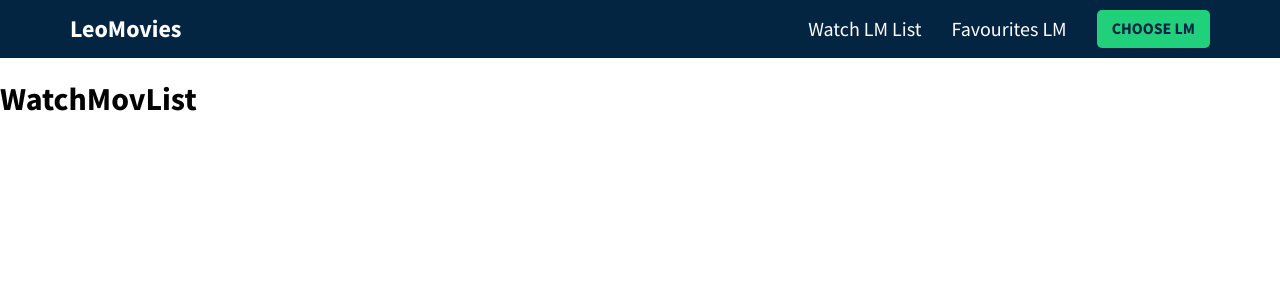
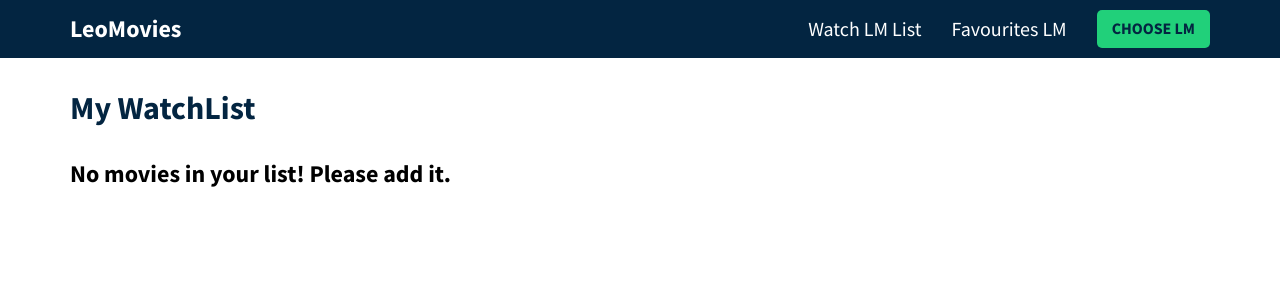
Before and after one commit to MilosTanaskovic/Leo_Movies-React-App, a React (Create React App) app: page /watchlmlist in a window 1280 px wide. Shown: the top 300 px of the page. Built offline with nearby package versions, Linux system fonts and the light colour scheme.

Commit message:
add new components and style- MovieListPage...

```diff
--- a/src/App.css
+++ b/src/App.css
@@ -183,3 +183,88 @@ header .nav-links li:last-child {
 .result-movie .controls button {
   margin-right: 10px;
 }
+/* WatchMovieList component style*/
+
+.movie-page {
+  padding: 30px 0;
+}
+
+.movie-page .header {
+  display: flex;
+  align-items: center;
+  justify-content: space-between;
+  margin-bottom: 30px;
+}
+
+.count-pill {
+  display: block;
+  background-color: var(--secondary);
+  padding: 5px 15px;
+  font-size: 1.125rem;
+  font-weight: 600;
+  border-radius: 999px;
+  color: var(--primary);
+}
+
+.movie-page .heading {
+  color: var(--primary);
+  margin: 0;
+}
+
+.movie-grid {
+  display: grid;
+  grid-template-columns: repeat(3, 1fr);
+  grid-gap: 30px;
+}
+
+@media (min-width: 992px) {
+  .movie-grid {
+    grid-template-columns: repeat(5, 1fr);
+  }
+}
+
+.movie-poster {
+  width: 100%;
+  border-radius: 5px;
+  overflow: hidden;
+  position: relative;
+  border: 0;
+  display: block;
+}
+
+.movie-poster img {
+  width: 100%;
+  display: block;
+}
+
+.movie-poster .overlay {
+  position: absolute;
+  top: 0;
+  left: 0;
+  width: 100%;
+  height: 100%;
+  border: 2px solid transparent;
+  transition: all 0.3s ease;
+}
+
+.movie-poster:hover .overlay {
+  border: 3px solid var(--secondary);
+}
+
+.movie-poster .inner-card-controls {
+  display: inline;
+  background-color: red;
+  position: absolute;
+  bottom: 20px;
+  left: 50%;
+  transform: translateX(-50%);
+  background: rgba(0, 0, 0, 0.8);
+  border-radius: 5px;
+  padding: 3px;
+  opacity: 0;
+  transition: all 0.3s ease;
+}
+
+.movie-poster:hover .inner-card-controls {
+  opacity: 1;
+}
--- a/src/components/ResultMovie.js
+++ b/src/components/ResultMovie.js
@@ -1,4 +1,6 @@
 import React, { useContext } from 'react'
+//import component
+import Movie from './movie_poster/Movie';
 // import context
 import { GlobalContext } from '../context/GlobalState';
 
@@ -12,13 +14,7 @@ export const ResultMovie = ({movie}) => {
   <div className='result-movie'>
     {/* Poster Movies */}
     <div className='poster-wrapper'>
-     { movie.poster_path ? (
-      <img src={`https://image.tmdb.org/t/p/w200${movie.poster_path}`}
-      alt={`${movie.title}`}
-      />
-     ) : (
-      <div className="filler-poster"></div>
-     )}
+     <Movie movie={movie}/>
     </div>
     {/* Info for each Poster Movie */}
     <div className="info">
--- a/src/components/WatchMovList.js
+++ b/src/components/WatchMovList.js
@@ -1,9 +1,34 @@
-import React from 'react'
+import React, { useContext } from 'react'
+// import context
+import {GlobalContext} from '../context/GlobalState';
+// import component
+import MovieListPoster from './movie_poster/MovieListPoster';
 
 export const WatchMovList = () => {
+ const {watchlist} = useContext(GlobalContext)
+
  return (
-  <div>
-   <h1>WatchMovList</h1>
+  <div className='movie-page'>
+   <div className="container">
+    <div className="header">
+     <h1 className="heading">
+      My WatchList
+     </h1>
+    </div>
+
+    {/* each movie */}
+    {watchlist.length > 0 ?
+     (
+      <div className="movie-grid">
+       {watchlist.map((movie) => (
+        <MovieListPoster movie={movie} type='watchlist'/>
+       ))}
+      </div>
+     ) : (
+      <h2 className="no-movies">No movies in your list! Please add it.</h2>
+     )
+    }
+   </div>
   </div>
  )
 }
--- /dev/null
+++ b/src/components/movie_poster/Movie.js
@@ -0,0 +1,17 @@
+import React from 'react'
+
+const Movie = ({movie}) => {
+ return (
+  <>
+   { movie.poster_path ? (
+      <img src={`https://image.tmdb.org/t/p/w200${movie.poster_path}`}
+      alt={`${movie.title}`}
+      />
+     ) : (
+      <div className="filler-poster"></div>
+     )}
+  </>
+ )
+}
+
+export default Movie
--- /dev/null
+++ b/src/components/movie_poster/MovieListPoster.js
@@ -0,0 +1,14 @@
+import React from 'react'
+
+import Movie from './Movie';
+
+const MovieListPoster = ({movie, type}) => {
+ return (
+  <div className="movie-poster">
+  <div className="overlay"></div>
+   <Movie movie={movie} type={type}/>
+  </div>
+ )
+}
+
+export default MovieListPoster
```
